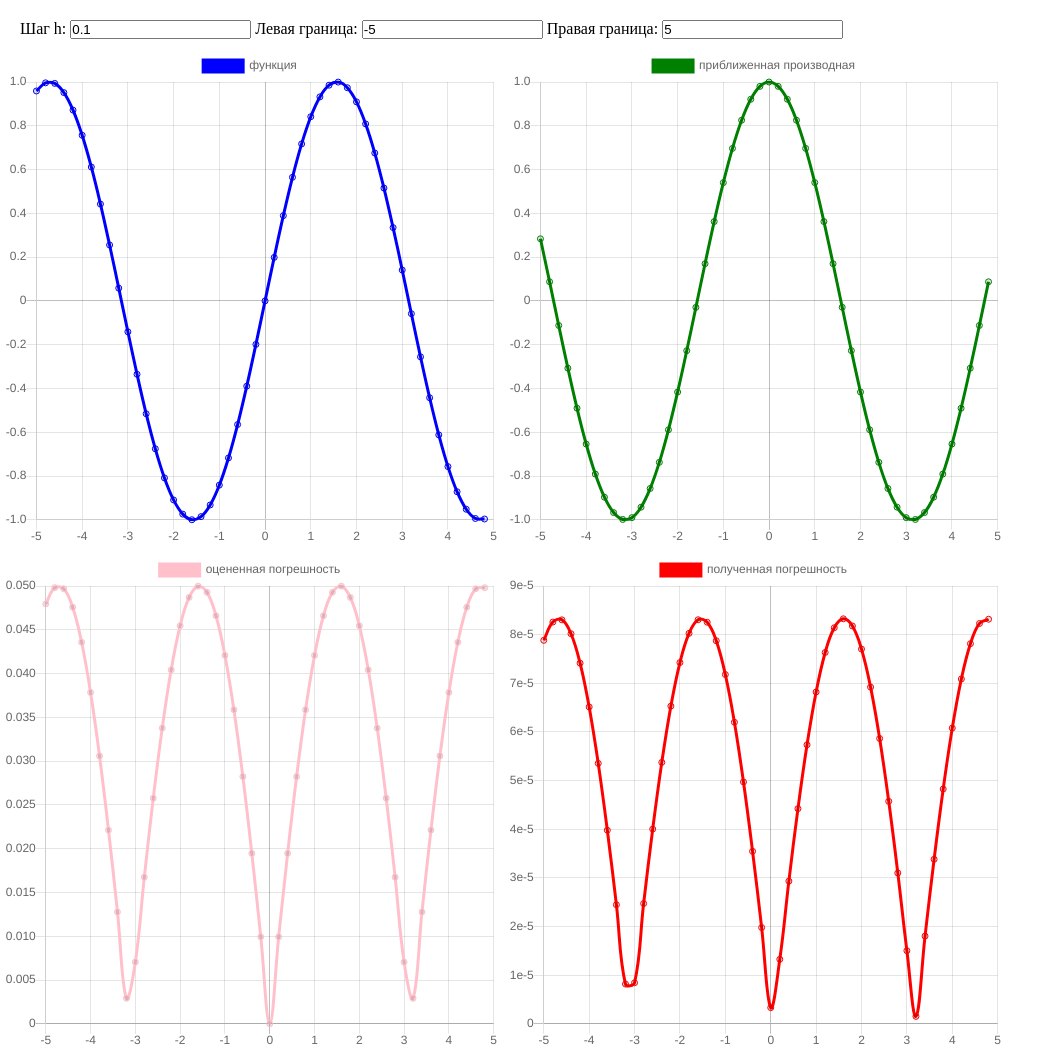
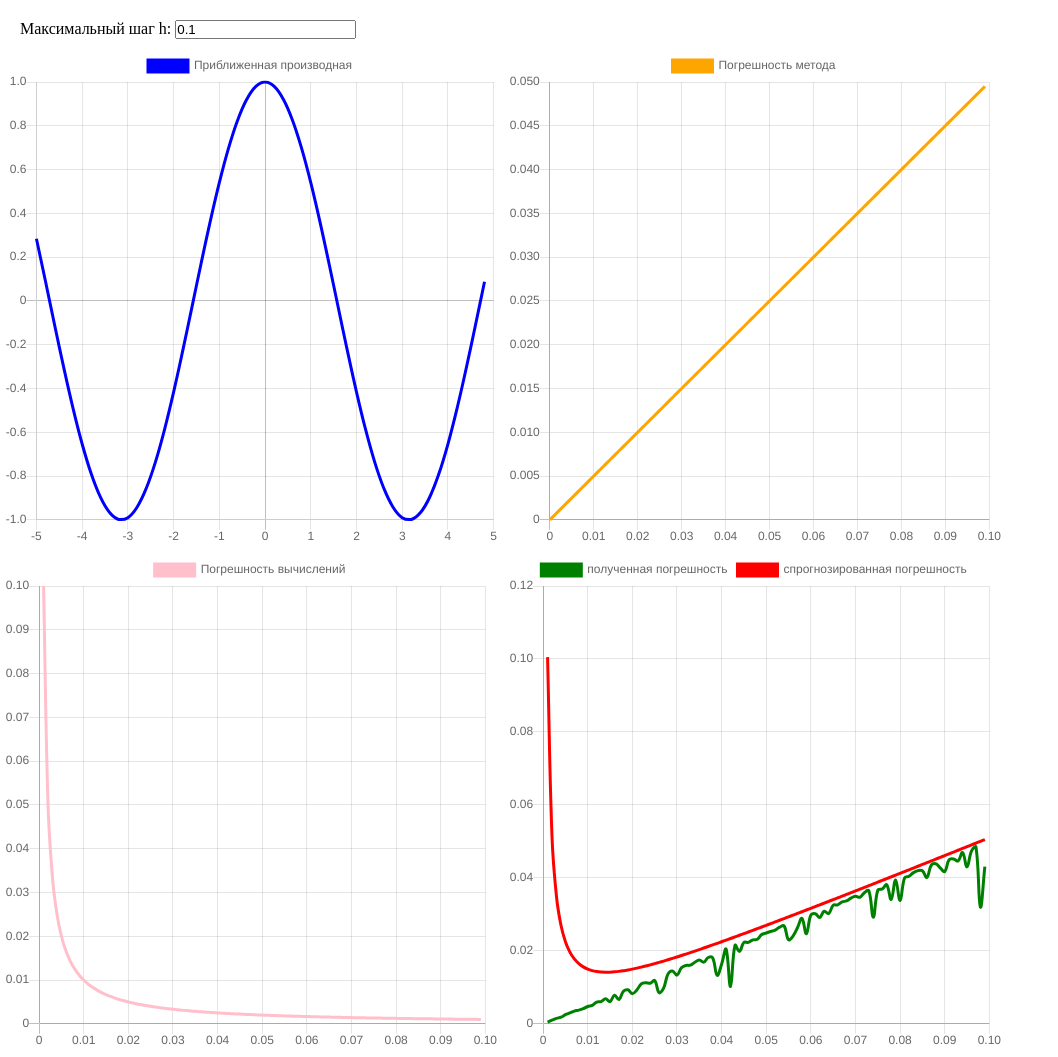
Before and after one commit to Rubik0000/numerical-differentiation, a plain HTML site: page index.html in a window 1280 px wide. Shown: the whole page, without its empty margins (0-1058 px from the left). Drawn offline with nearby package versions, Linux system fonts and the light colour scheme.

Commit message:
adds error graphics with h as x axe

```diff
--- a/index.html
+++ b/index.html
@@ -14,16 +14,8 @@
 
   <form class="inputData">
     <label>
-      Шаг h:
+      Максимальный шаг h:
       <input type="text" id="step" value="0.1">
-    </label>
-    <label>
-      Левая граница:
-      <input type="text" id="left" value="-5">
-    </label>
-    <label>
-      Правая граница:
-      <input type="text" id="right" value="5">
     </label>
   </form>
 
--- a/script/index.js
+++ b/script/index.js
@@ -4,7 +4,8 @@
 
 
 const drawModule = (function(funcCanvasId, derivativeCanvasId, defectRealCanvasId, defectIntendedCanvasId) {
-  const DRAW_STEP = 0.2;
+  //const DRAW_STEP = 0.2;
+  const DRAW_STEP = 0.001;
 
   const ctxFunc = document.getElementById(funcCanvasId);
   const ctxDefReal = document.getElementById(defectRealCanvasId);
@@ -35,18 +36,18 @@ const drawModule = (function(funcCanvasId, derivativeCanvasId, defectRealCanvasI
     });
   }
 
-  function drawGraph(chart, func, left, right, label, color) {
+  function drawGraph(chart, func, left, right, label, color, step) {
     const minX = chart.options.scales.xAxes[0].ticks.min + DRAW_STEP;
     const maxX = chart.options.scales.xAxes[0].ticks.max - DRAW_STEP;
     const g = [];
-    for (let x = left; x <= right; x += DRAW_STEP) {
+    for (let x = left; x <= right; x += step) {
       g.push({ x : x, y : func(x) });
     }
     chart.data.datasets.push({
       data : g,
       fill : false,
       label : label,
-      //pointRadius : 1,
+      pointRadius : 0,
       borderColor: color,
     });
     chart.update();
@@ -60,17 +61,17 @@ const drawModule = (function(funcCanvasId, derivativeCanvasId, defectRealCanvasI
 
 
   return {
-    drawOnFuncChart : (func, left, right) =>
-      drawGraph(funcChart, func, left, right, "функция", "blue"),
+    drawOnFuncChart : (func, left, right, name, color) =>
+      drawGraph(funcChart, func, left, right, name, color, 0.2),
 
-    drawOnDerivativeChart : (func, left, right) =>
-      drawGraph(derivativeChart, func, left, right, "приближенная производная", "green"),
+    drawOnDerivativeChart : (func, left, right, name, color) =>
+      drawGraph(derivativeChart, func, left, right, name, color, 0.001),
 
-    drawOnDefectRealChart : (func, left, right) =>
-      drawGraph(defectRealChart, func, left, right, "полученная погрешность", "red"),
+    drawOnDefectRealChart : (func, left, right, name, color) =>
+      drawGraph(defectRealChart, func, left, right, name, color, 0.001),
 
-    drawOnDefectIntChart : (func, left, right) =>
-      drawGraph(defectIntChart, func, left, right, "оцененная погрешность", "pink"),
+    drawOnDefectIntChart : (func, left, right, name, color) =>
+      drawGraph(defectIntChart, func, left, right, name, color, 0.001),
 
     removeFromFuncChart : () => removeData(funcChart),
     removeFromRealChart : () => removeData(defectRealChart),
@@ -100,9 +101,6 @@ const inputModule = (function(hInputId, leftInputId, rightInputId) {
   const rightInput = document.getElementById(rightInputId);
 
   let currH = 0.1;
-  let currLeft = -5;
-  let currRight = 5;
-
   function onHchange(callback) {
     hInput.addEventListener("keyup", key => {
       const H = Number(hInput.value);
@@ -114,44 +112,12 @@ const inputModule = (function(hInputId, leftInputId, rightInputId) {
       if (currH === H) return;
 
       currH = H;
-      callback(currH, currLeft, currRight);
-    });
-  }
-
-  function onLeftChange(callback) {
-    leftInput.addEventListener("keyup", key => {
-      const left = Number(leftInput.value);
-      if (isNaN(left) || left >= currRight) {
-        leftInput.style.backgroundColor = BAD_COLOR;
-        return;
-      }
-      leftInput.style.backgroundColor = GOOD_COLOR;
-      if (left === currLeft) return;
-
-      currLeft = left;
-      callback(currH, currLeft, currRight);
-    });
-  }
-
-  function onRightChange(callback) {
-    rightInput.addEventListener("keyup", key => {
-      const right = Number(rightInput.value);
-      if (isNaN(right) || right <= currLeft) {
-        rightInput.style.backgroundColor = BAD_COLOR;
-        return;
-      }
-      rightInput.style.backgroundColor = GOOD_COLOR;
-      if (right === currRight) return;
-
-      currRight = right;
-      callback(currH, currLeft, currRight);
+      callback(currH);
     });
   }
 
   return {
     onHchange : onHchange,
-    onLeftChange : onLeftChange,
-    onRightChange : onRightChange,
   }
 
 })("step", "left", "right");
@@ -161,12 +127,12 @@ function main() {
   const func = x => Math.sin(x);
   const der1 = x => Math.cos(x);
   const der2 = x => -Math.sin(x);
-  const defectMethod = (x, h) =>
-    h / 2 * Math.abs(der2(x));
+  const defectMethod = h =>
+    h / 2;
 
-  const eps = 10e-52;
-  const defectCalc = (x, h) =>
-    eps * func(x) / h;
+  const eps = 10e-5;
+  const defectCalc = h =>
+    eps / h;
 
   const m = 1;
   const k = 3;
@@ -176,34 +142,53 @@ function main() {
   const aprDer = (x, h) =>
     getNumericalAproximation(func, x, net, m, k, h);
 
-  inputModule.onHchange((h, l, r) => {
-    drawModule.removeFromRealChart();
-    drawModule.removeFromDerivativeChart();
-    drawModule.removeFromIntChart();
+  // inputModule.onHchange(h => {
+  //   drawModule.removeFromRealChart();
+  //   drawModule.removeFromDerivativeChart();
+  //   drawModule.removeFromIntChart();
 
-    drawModule.drawOnDefectRealChart(x => Math.abs(aprDer(x, h) - der1(x)), l, r);
-    drawModule.drawOnDerivativeChart(x => aprDer(x, h), l, r);
-    drawModule.drawOnDefectIntChart(x => defectMethod(x, h) + defectCalc(x, h), l, r);
-  });
+  //   drawModule.drawOnDefectRealChart(x => Math.abs(aprDer(x, h) - der1(x)), l, r);
+  //   drawModule.drawOnDerivativeChart(x => aprDer(x, h), l, r);
+  //   drawModule.drawOnDefectIntChart(x => defectMethod(x, h) + defectCalc(x, h), l, r);
+  // });
 
-  const redrawAll = (h, l, r) => {
+  const redrawAll = h => {
     drawModule.removeFromAll();
 
-    drawModule.drawOnFuncChart(func, l, r);
-    drawModule.drawOnDerivativeChart(x => aprDer(x, h), l, r);
-    drawModule.drawOnDefectRealChart(x => Math.abs(aprDer(x, h) - der1(x)), l, r);
-    drawModule.drawOnDefectIntChart(x => defectMethod(x, h) + defectCalc(x, h), l, r);
+    drawModule.drawOnFuncChart(x => aprDer(x, h), -5, 5, "Приближенная производная", "blue");
+    drawModule.drawOnDerivativeChart(h => defectMethod(h), 0, h, "Погрешность метода", "orange");
+
+    drawModule.drawOnDefectIntChart(h => defectCalc(h), 0, h, "Погрешность вычислений", "pink");
+
+    drawModule.drawOnDefectRealChart(h => {
+      const der = x => (func(x + h) - func(x)) / h;
+      return makeExperiment(der, der1, 5, 5);
+    }, 0, h, "полученная погрешность", "green");
+    drawModule.drawOnDefectRealChart(h => {
+        return h  / 2 + 10e-5/ h;
+    }, 0, h, "спрогнозированная погрешность", "red");
   };
 
-  inputModule.onLeftChange(redrawAll);
-  inputModule.onRightChange(redrawAll);
-
-  drawModule.drawOnFuncChart(func, -5, 5);
-  drawModule.drawOnDerivativeChart(x => aprDer(x, 0.1), -5, 5);
-  drawModule.drawOnDefectRealChart(x => Math.abs(aprDer(x, 0.1) - der1(x)), -5, 5);
-  drawModule.drawOnDefectIntChart(x => defectMethod(x, 0.1) + defectCalc(x, 0.1), -5, 5);
+  inputModule.onHchange(h => redrawAll(h));
+  redrawAll(0.1);
+  // drawModule.drawOnFuncChart(func, -5, 5);
+  // drawModule.drawOnDerivativeChart(x => aprDer(x, 0.1), -5, 5);
+  // drawModule.drawOnDefectRealChart(x => Math.abs(aprDer(x, 0.1) - der1(x)), -5, 5);
+  // drawModule.drawOnDefectIntChart(x => defectMethod(x, 0.1) + defectCalc(x, 0.1), -5, 5);
 }
 
+function makeExperiment(func1, func2, count, accuracy) {
+  let max = 0;
+  for (let i = 0; i <= count; ++i) {
+    let x = Math.random() * 10;
+    let t1 = func1(x).toFixed(accuracy);
+    let t2 = func2(x).toFixed(accuracy);
+    let a = Number.parseFloat(t1);
+    let b = Number.parseFloat(t2);
+    max = Number.parseFloat(Math.max(max, Math.abs(a - b)).toFixed(accuracy));
+  }
+  return max;
+}
 
 
 /**
```
